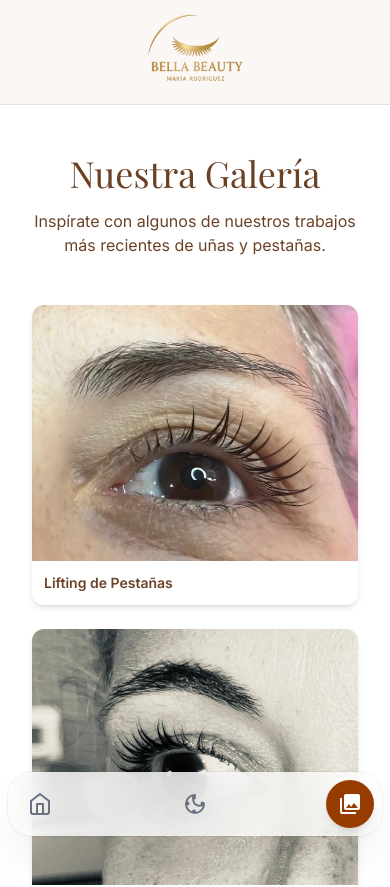
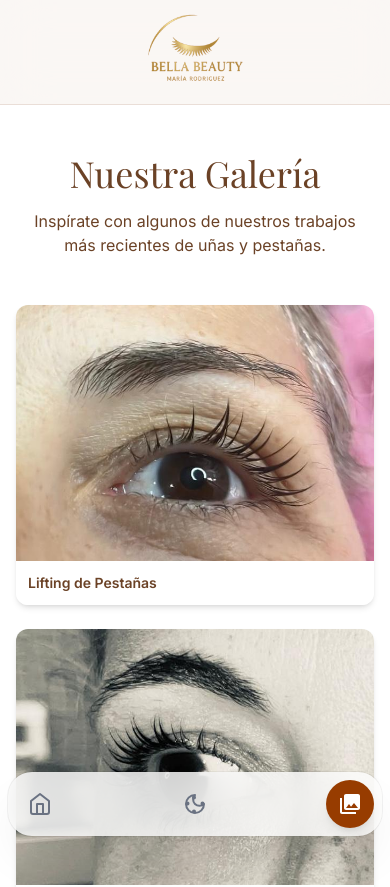
Before and after one commit to JaviPedrote/bella-beauty, a React (Vite) app: page /galeria in a window 390 px wide. Shown: the top 887 px of the page. Built offline with nearby package versions, Linux system fonts and the light colour scheme.

Commit message:
fotos reales

```diff
--- a/src/pages/Galeria.tsx
+++ b/src/pages/Galeria.tsx
@@ -102,7 +102,7 @@
         </p>
       </header>
 
-      <main className="max-w-6xl mx-auto px-4 sm:px-6 lg:px-8">
+      <main className="max-w-6xl mx-auto px-0 sm:px-6 lg:px-8">
         <section aria-labelledby="gallery-heading">
           <h2 id="gallery-heading" className="sr-only">
             Imágenes de trabajos realizados
```
